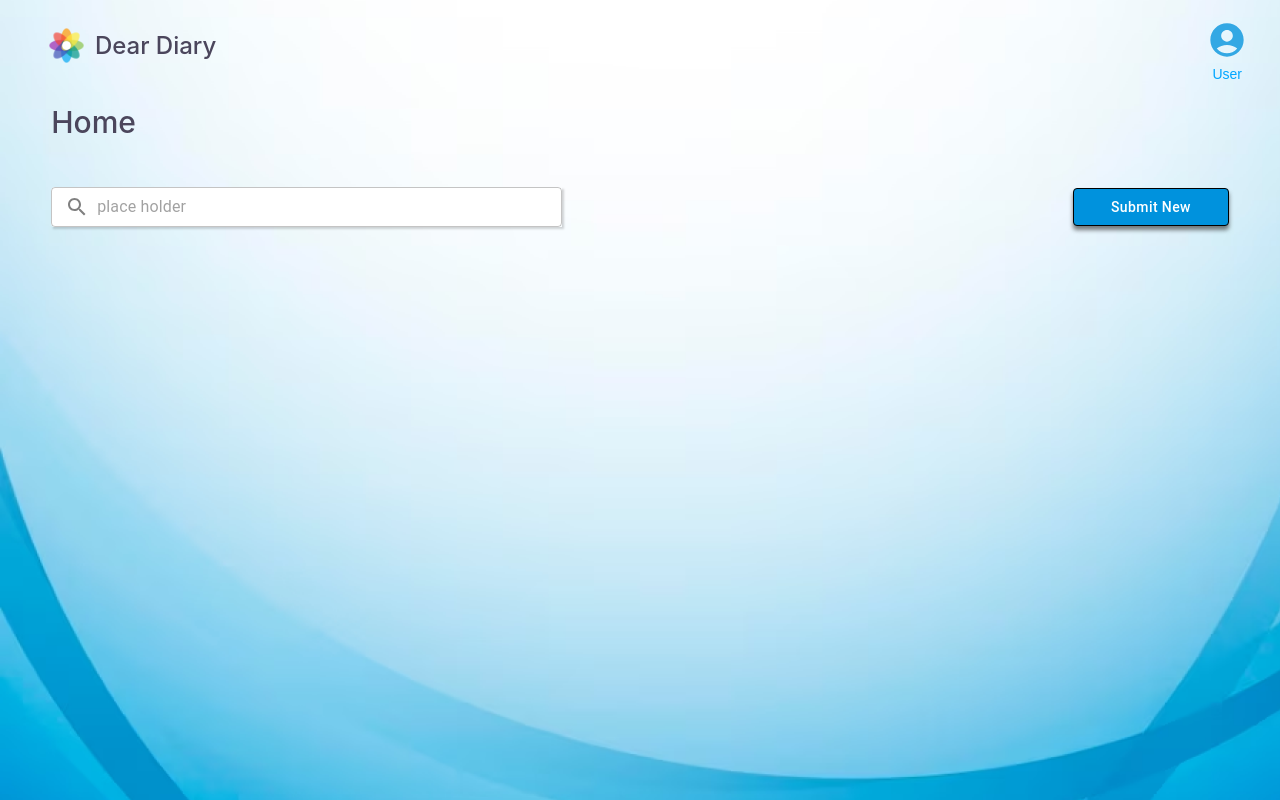
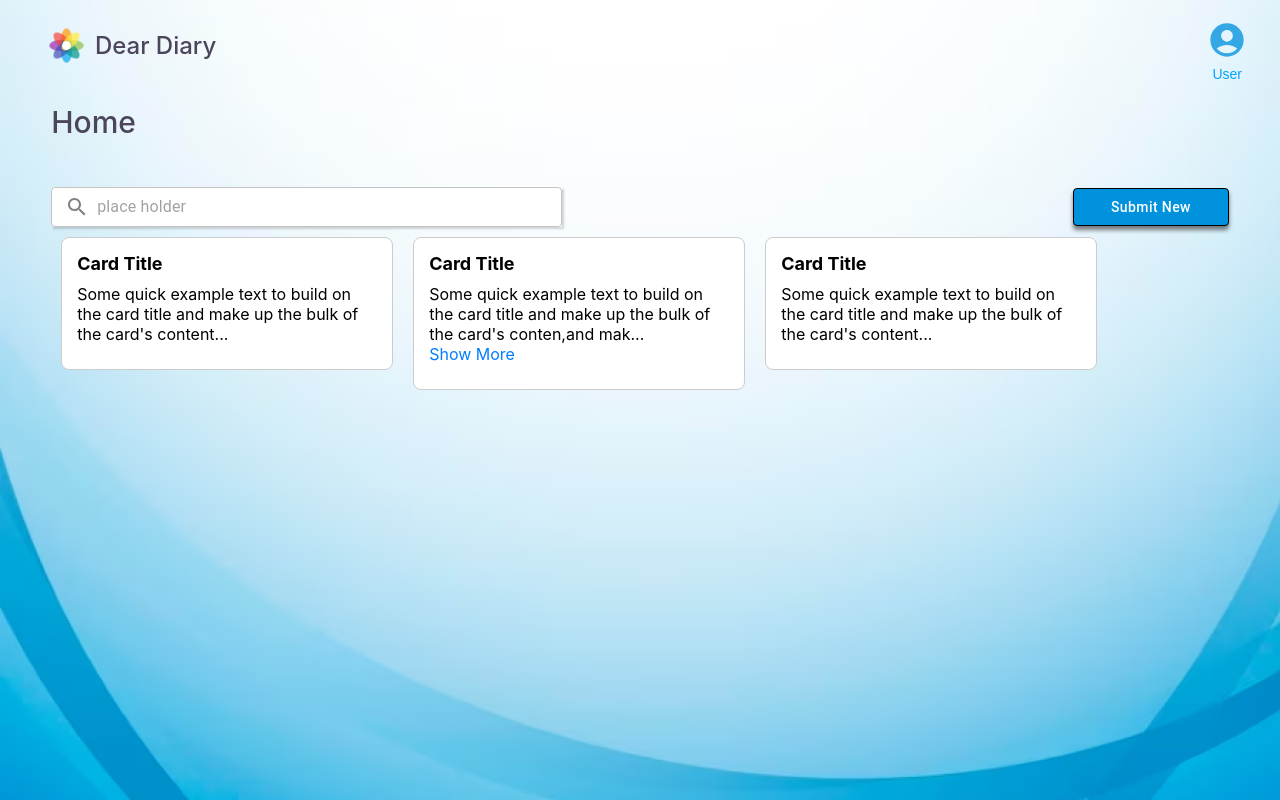
Before and after one commit to fcodelabs/training-web, a React (Create React App) app in the folder dear-diary/: page /home in a window 1280 px wide. Built offline with nearby package versions, Linux system fonts and the light colour scheme.

Commit message:
created diary card

```diff
--- /dev/null
+++ b/dear-diary/src/components/DiaryCard/DiaryCard.css
@@ -0,0 +1,46 @@
+/* DiaryCard.css */
+
+.card {
+    border: 1px solid #ccc;
+    border-radius: 8px;
+    margin: 10px;
+    padding: 15px;
+    background-color: white;
+    transition: height 0.3s ease;
+    max-width: 300px;
+    height:fit-content;
+    display: flex;
+    flex-direction: column;
+  }
+  .card.expanded {
+    height: auto; /* Set to 'auto' when expanded */
+  }
+
+
+  .card-body {
+    display: flex;
+    flex-direction: column;
+    transition: all 0.3s ease-in-out;
+  }
+
+  .card-title {
+    margin-top: 0;
+    font-size: 18px;
+    font-weight: bold;
+    margin-bottom: 10px;
+  }
+
+  .card-text {
+    overflow: hidden;
+    display: flex;
+    flex-direction: column;
+    text-overflow: ellipsis;
+    margin-bottom: 10px;
+    transition: all 0.3s ease-in-out;
+
+  }
+
+  .link-show-more {
+    color: #007bff;
+    cursor: pointer;
+  }
--- /dev/null
+++ b/dear-diary/src/components/DiaryCard/DiaryCard.tsx
@@ -0,0 +1,39 @@
+import React, { useState } from "react";
+import { Link } from "react-router-dom";
+import "./DiaryCard.css";
+
+interface DiaryCardProps {
+  diary: {
+    title: string;
+    body: string;
+  };
+}
+
+const DiaryCard = ({ diary }: DiaryCardProps) => {
+  const { title, body } = diary;
+  const [showMore, setShowMore] = useState(false);
+
+  const truncatedBody = showMore ? body : body.slice(0, 100)+"...";
+
+  const handleToggleShowMore = () => {
+    setShowMore(!showMore);
+  };
+
+  return (
+    <div className={`card ${showMore ? "expanded" : ""}`} onClick={handleToggleShowMore}>
+      <div className="card-body">
+        <p className="card-title">{title}</p>
+        <div className="card-text">
+          {truncatedBody}
+          {body.length > 100 && (
+            <span onClick={handleToggleShowMore} className="link-show-more">
+              {showMore ? "Hide" : "Show More"}
+            </span>
+          )}
+        </div>
+      </div>
+    </div>
+  );
+};
+
+export default DiaryCard;
--- a/dear-diary/src/containers/HomePage/Homebody/Home.css
+++ b/dear-diary/src/containers/HomePage/Homebody/Home.css
@@ -32,5 +32,6 @@
 
 }
 .home-body{
-
+    max-width: 100%;
+    display: flex;
 }
--- a/dear-diary/src/containers/HomePage/Homebody/Home.tsx
+++ b/dear-diary/src/containers/HomePage/Homebody/Home.tsx
@@ -2,6 +2,14 @@ import PrimarySearchAppBar from "../../../components/SearchBar/SearchBar";
 import Button from "@mui/material/Button";
 import "./Home.css";
 import SubmitForm from "../SubmitForm/SubmitForm";
+import DiaryCard from "../../../components/DiaryCard/DiaryCard";
+
+const DiaryCardList = [
+    { title: "Card Title", body: "Some quick example text to build on the card title and make up the bulk of the card's content" },
+    { title: "Card Title", body: "Some quick example text to build on the card title and make up the bulk of the card's conten,and make up the bulk of the card's contentt,and make up the bulk of the card's content,and make up the bulk of the card's content,and make up the bulk of the card's content" },
+    { title: "Card Title", body: "Some quick example text to build on the card title and make up the bulk of the card's content" },
+
+]
 
 interface HomeProps {
     showForm: boolean;
@@ -9,15 +17,23 @@ interface HomeProps {
 }
 
 const Home: React.FC<HomeProps> = ({ showForm, reset }) => (
+
     <div className="home-wrapper">
-        <div className="home-header">Home</div>
+        <div className="home-header">Home
+        </div>
         <div className="home-search">
             <PrimarySearchAppBar />
             <Button className="search-button" onClick={reset}>
                 Submit New
             </Button>
         </div>
-        <div className="home-body"></div>
+        <div className="home-body" style={{ display: "flex", flex: "flex-wrap", justifyContent: "flex-start" }}>
+
+            {DiaryCardList.map((diary, key) => (
+                <DiaryCard key={key} diary={diary} />
+            ))}
+
+        </div>
         {(<SubmitForm showForm={showForm} reset={reset} />
         )}
     </div>
```
